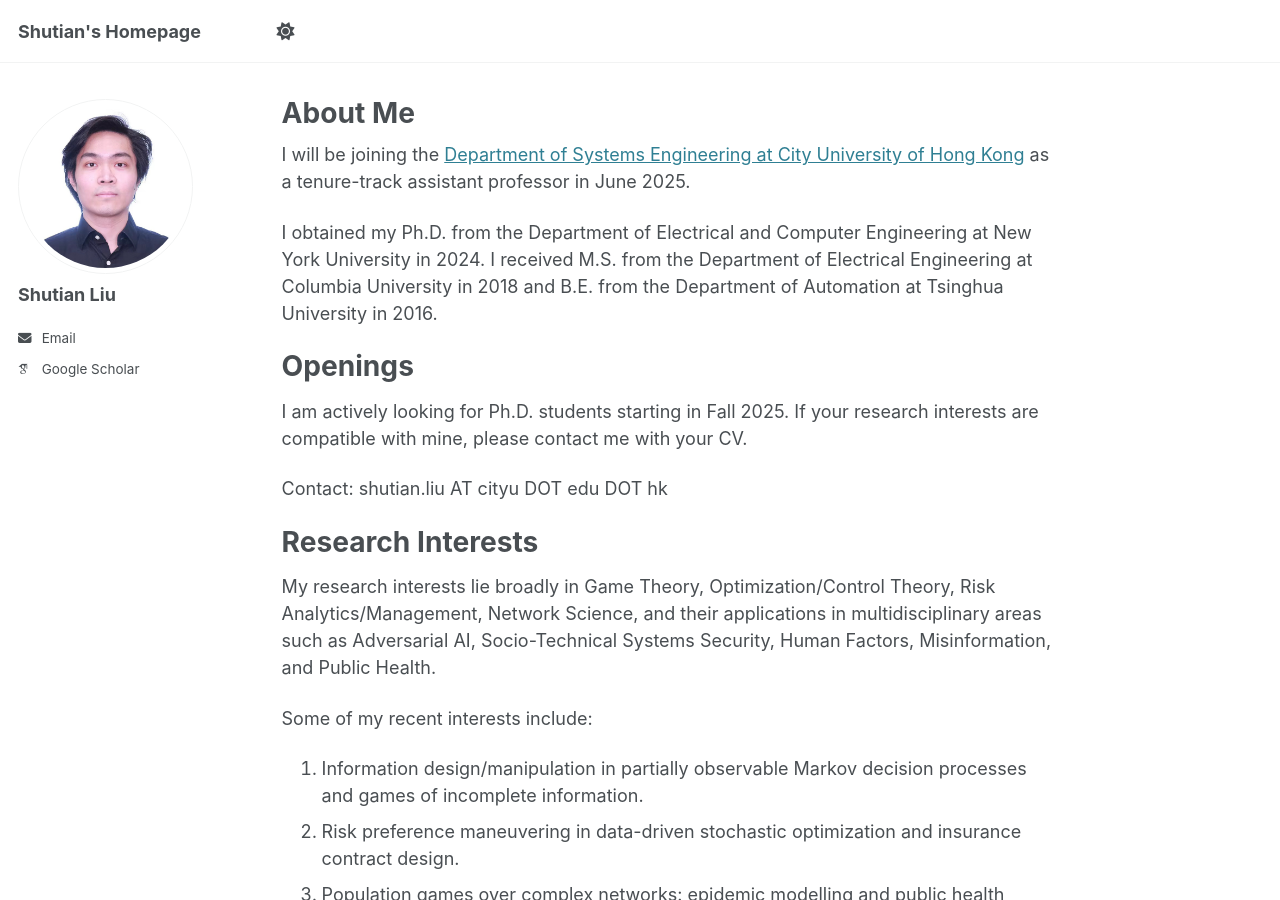
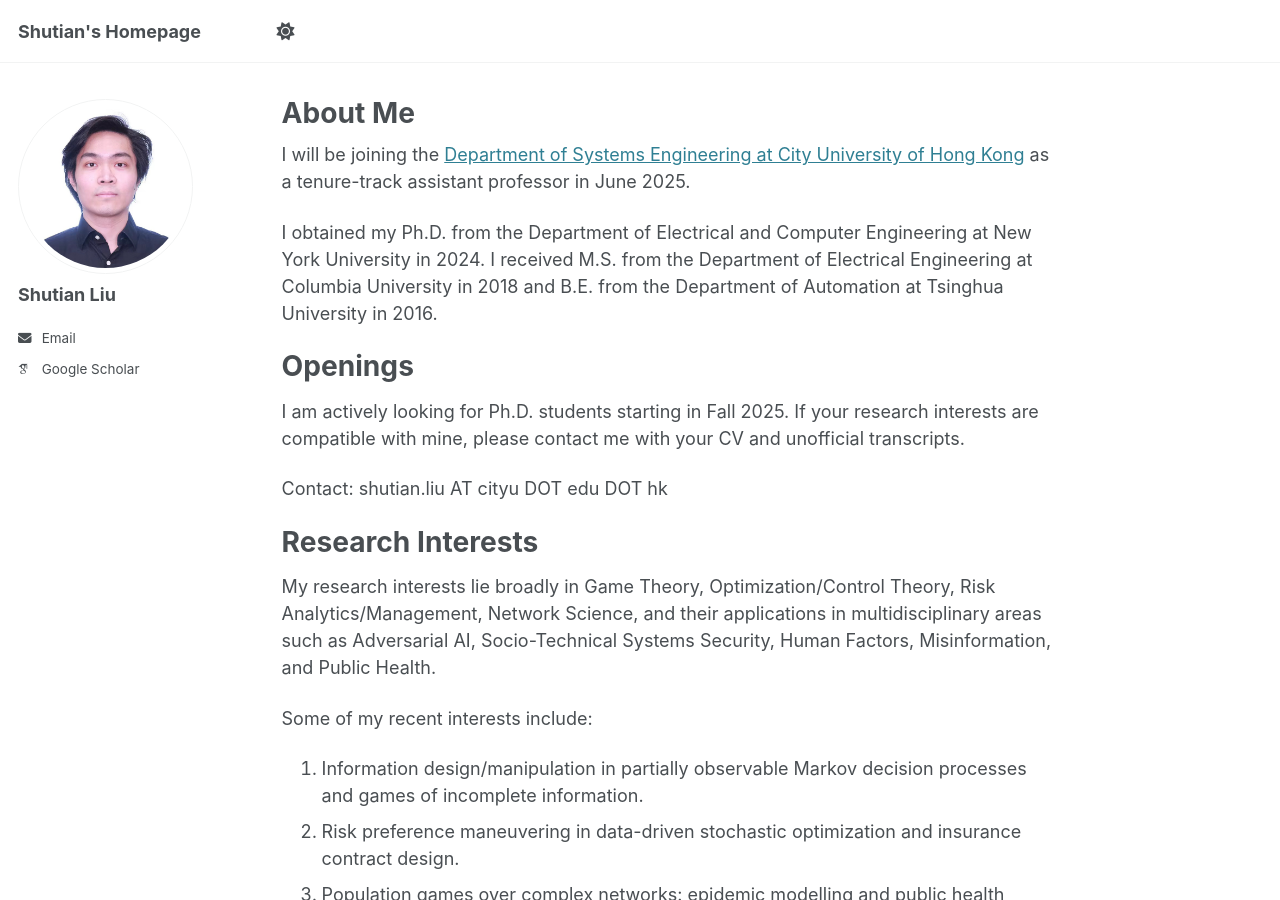
Before and after one commit to ShutianLiu31/shutianliu31.github.io, a Jekyll site: the page built from _pages/about.md, in a window 1280 px wide and 900 px high. Built offline with Jekyll 4.4.1, drawn with Linux system fonts in a browser that asks for light colours; some web fonts are replaced.

Commit message:
Update about.md

```diff
--- a/_pages/about.md
+++ b/_pages/about.md
@@ -13,7 +13,7 @@ I obtained my Ph.D. from the Department of Electrical and Computer Engineering a
 
 Openings
 ======
-I am actively looking for Ph.D. students starting in Fall 2025. If your research interests are compatible with mine, please contact me with your CV.
+I am actively looking for Ph.D. students starting in Fall 2025. If your research interests are compatible with mine, please contact me with your CV and unofficial transcripts.
 
 Contact: shutian.liu AT cityu DOT edu DOT hk
 
```
